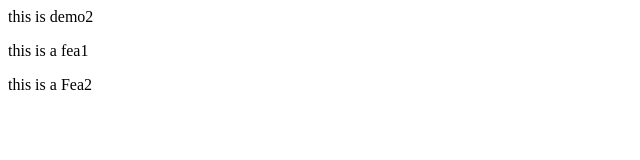
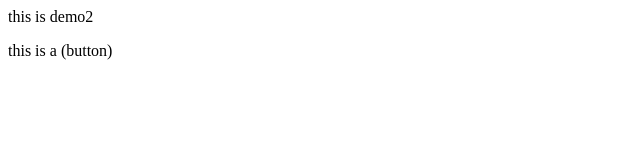
Before and after one commit to AdityaPatil1392/Demo2, a plain HTML site: page index.html in a window 1280 px wide. Shown: the whole page, without its empty margins (0-640 px from the left). Drawn offline with Linux system fonts and the light colour scheme.

Commit message:
this is new button

```diff
--- a/index.html
+++ b/index.html
@@ -3,9 +3,5 @@
 </p>
 
 <p>
-    this is a fea1
+    this is a (button)
 </p>
-
-<p>
-    this is a Fea2
-</p>
```
